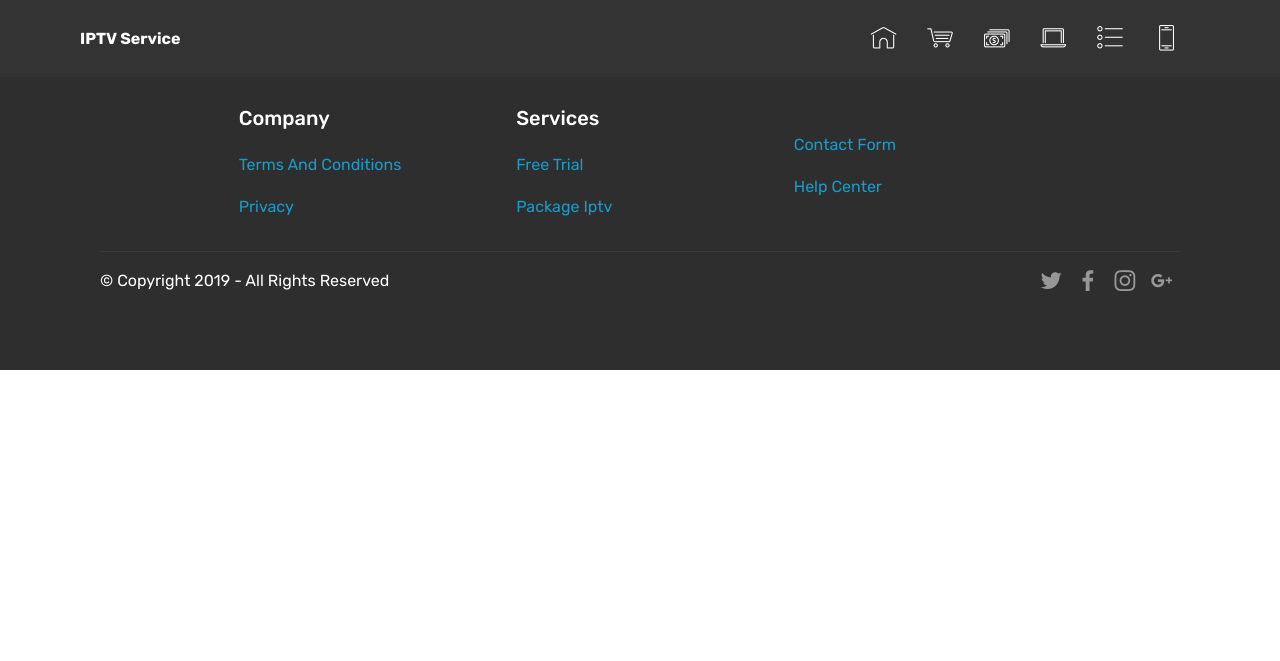
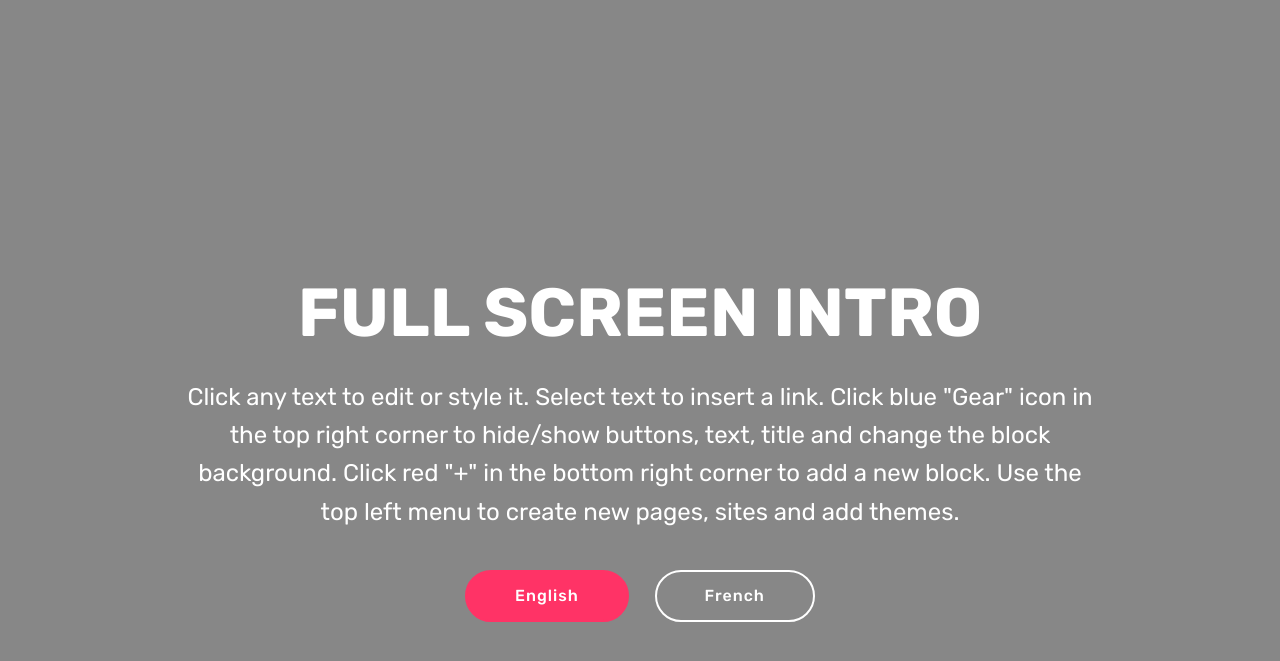
Before and after one commit to BassamAjam/iptv, a Jekyll site: the page built from index.html, in a window 1280 px wide. Shown: the top 661 px of the page. Built offline with Jekyll 4.4.1, drawn with Linux system fonts in a browser that asks for light colours; some web fonts are replaced; our own code applies the rules of GitHub Pages for plain Markdown files.

Commit message:
add en-fr main page

```diff
--- a/_includes/header.html
+++ b/_includes/header.html
@@ -10,7 +10,7 @@
         </button>
         <div class="menu-logo">
             <div class="navbar-brand">
-                <span class="navbar-caption-wrap"><a class="navbar-caption text-white display-4" href="./index.html">IPTV Service</a></span>
+                <span class="navbar-caption-wrap"><a class="navbar-caption text-white display-4" href="./index.html">Sam - IPTV Service</a></span>
             </div>
         </div>
         <div class="collapse navbar-collapse" id="navbarSupportedContent">
--- a/_includes/iptvForm.html
+++ b/_includes/iptvForm.html
@@ -15,7 +15,7 @@
     <div class="container">
         <div class="row justify-content-center">
             <div class="media-container-column col-lg-8" data-form-type="formoid">
-                <form action="https://mobirise.com/" method="POST" class="mbr-form form-with-styler" data-form-title="Mobirise Form"><input type="hidden" name="email" data-form-email="true" value="LXvV9HtZ+kfJ19IbBp5Sr5bdBWySt8coDQtHyiv2jQxctzM88mHv6vZxOdS0G+4YLvGDWXdtsZ1nxghhWxS+fcDG0E+kz7kzxlmwIvsLfttZwaDyo2Vzx6JgYGzmqbTN">
+                <form action="https://mobirise.com/" method="POST" class="mbr-form form-with-styler" data-form-title="Mobirise Form"><input type="hidden" name="email" data-form-email="true" value="LfTFsuAtlYYEete51kMpQE3PvLBTJSpFkgSEYC4WaoLh5Blgt6BiwyfgBIllZuC2yuSwuzRp1Y87SzlzhNeBAbc32gi9DigATwoIBTSshgjR9obPDNmMrtbGBsf7J2VB">
                     <div class="row">
                         <div hidden="hidden" data-form-alert="" class="alert alert-success col-12">Thanks for filling out the form!</div>
                         <div hidden="hidden" data-form-alert-danger="" class="alert alert-danger col-12">
--- /dev/null
+++ b/index.html
@@ -0,0 +1,71 @@
+---
+ref: index
+lang: en-fr
+---
+<head>
+    <meta charset="utf-8">
+    <title>Sam - IPTV Service</title>
+    <!-- Site made with Mobirise Website Builder v4.10.1, https://mobirise.com -->
+    <meta charset="UTF-8">
+    <meta http-equiv="X-UA-Compatible" content="IE=edge">
+    <meta name="generator" content="Mobirise v4.10.1, mobirise.com">
+    <meta name="viewport" content="width=device-width, initial-scale=1, minimum-scale=1">
+
+    <!-- Global site tag (gtag.js) - Google Analytics -->
+    <script async src="https://www.googletagmanager.com/gtag/js?id=UA-142944278-2"></script>
+    <script>
+      window.dataLayer = window.dataLayer || [];
+      function gtag(){dataLayer.push(arguments);}
+      gtag('js', new Date());
+
+      gtag('config', 'UA-142944278-2');
+    </script>
+
+
+    <link rel="shortcut icon" href="assets/images/logo2.png" type="image/x-icon">
+    <meta name="description" content="">
+
+    <title>Sam - IPTV Service</title>
+    <link rel="stylesheet" href="../assets/web/assets/mobirise-icons/mobirise-icons.css">
+    <link rel="stylesheet" href="../assets/tether/tether.min.css">
+    <link rel="stylesheet" href="../assets/bootstrap/css/bootstrap.min.css">
+    <link rel="stylesheet" href="../assets/bootstrap/css/bootstrap-grid.min.css">
+    <link rel="stylesheet" href="../assets/bootstrap/css/bootstrap-reboot.min.css">
+    <link rel="stylesheet" href="../assets/socicon/css/styles.css">
+    <link rel="stylesheet" href="../assets/dropdown/css/style.css">
+    <link rel="stylesheet" href="../assets/theme/css/style.css">
+    <link rel="stylesheet" href="../assets/mobirise/css/mbr-additional.css" type="text/css">
+  </head>
+
+<section class="cid-ruJ5f2VCq6 mbr-fullscreen mbr-parallax-background" id="header2-3">
+    <div class="mbr-overlay" style="opacity: 0.5; background-color: rgb(35, 35, 35);"></div>
+
+    <div class="container align-center">
+        <div class="row justify-content-md-center">
+            <div class="mbr-white col-md-10">
+                <h1 class="mbr-section-title mbr-bold pb-3 mbr-fonts-style display-1">
+                    FULL SCREEN INTRO
+                </h1>
+
+                <p class="mbr-text pb-3 mbr-fonts-style display-5">
+                    Click any text to edit or style it. Select text to insert a link. Click blue "Gear" icon in the top right corner to hide/show buttons, text, title and change the block background. Click red "+" in the bottom right corner to add a new block. Use the top left menu to create new pages, sites and add themes.
+                </p>
+                <div class="mbr-section-btn">
+                    <a class="btn btn-md btn-secondary display-4" href="./en/index.html">English</a>
+                    <a class="btn btn-md btn-white-outline display-4" href="./fr/index.html">French</a>
+                </div>
+            </div>
+        </div>
+    </div>
+</section>
+
+<script src="../assets/web/assets/jquery/jquery.min.js"></script>
+<script src="../assets/popper/popper.min.js"></script>
+<script src="../assets/tether/tether.min.js"></script>
+<script src="../assets/bootstrap/js/bootstrap.min.js"></script>
+<script src="../assets/dropdown/js/script.min.js"></script>
+<script src="../assets/touchswipe/jquery.touch-swipe.min.js"></script>
+<script src="../assets/parallax/jarallax.min.js"></script>
+<script src="../assets/smoothscroll/smooth-scroll.js"></script>
+<script src="../assets/theme/js/script.js"></script>
+<script src="../assets/formoid/formoid.min.js"></script>
```
Also changed, not shown: _includes/head.html (+3 -4 lines).
